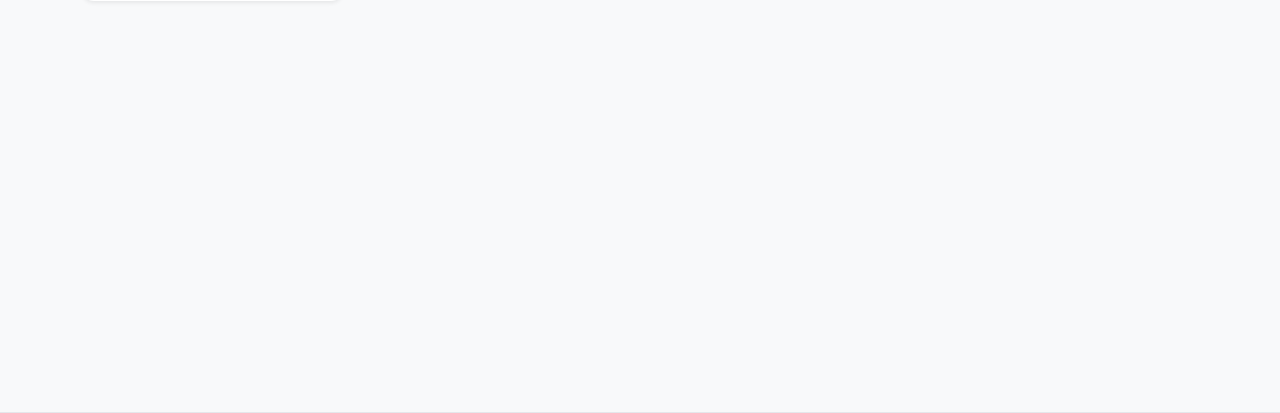
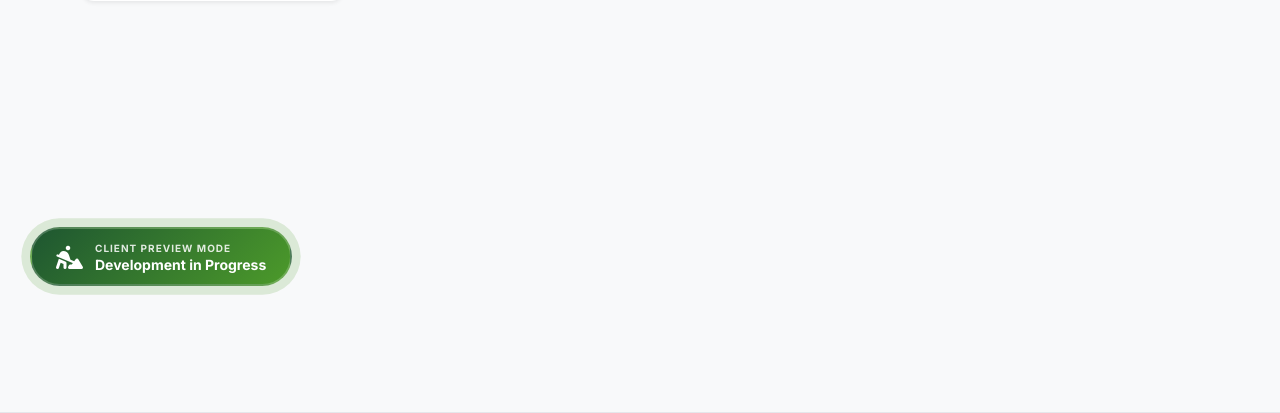
Before and after one commit to kiwixcompo/metaserve, a PHP site: page /metaserve/admin/index.php in a window 1280 px wide. Shown: the part 484-897 px from the top of the page. Run offline with PHP 8.4, Linux system fonts and the light colour scheme; the visitor is signed in with stand-in values (Sample User, id 1); data comes from the database, SQL or seed files in the repository; data that the repository does not hold is empty.

Commit message:
Add Development in Progress banner

```diff
--- a/includes/header.php
+++ b/includes/header.php
@@ -19,7 +19,21 @@
 </head>
 <body>
 
-<!-- Navbar -->
+<!-- Client Preview / Development Banner -->
+<div style="position: fixed; bottom: 30px; left: 30px; background: linear-gradient(135deg, #1e5631, #4c9a2a); color: white; padding: 12px 24px; border-radius: 50px; font-weight: bold; font-size: 14px; box-shadow: 0 10px 25px rgba(0,0,0,0.3); z-index: 9999; display: flex; align-items: center; gap: 12px; border: 2px solid rgba(255,255,255,0.2); animation: pulse-dev 2s infinite;">
+    <i class="fa-solid fa-person-digging fs-4"></i>
+    <div>
+        <div style="font-size: 10px; text-transform: uppercase; letter-spacing: 1px; opacity: 0.85; margin-bottom: 2px;">Client Preview Mode</div>
+        <div style="margin: 0; line-height: 1;">Development in Progress</div>
+    </div>
+</div>
+<style>
+@keyframes pulse-dev {
+    0% { box-shadow: 0 0 0 0 rgba(76, 154, 42, 0.6); }
+    70% { box-shadow: 0 0 0 12px rgba(76, 154, 42, 0); }
+    100% { box-shadow: 0 0 0 0 rgba(76, 154, 42, 0); }
+}
+</style><!-- Navbar -->
 <nav class="navbar navbar-expand-lg navbar-custom fixed-top">
     <div class="container">
         <a class="navbar-brand d-flex align-items-center" href="<?= BASE_URL ?>">
```
